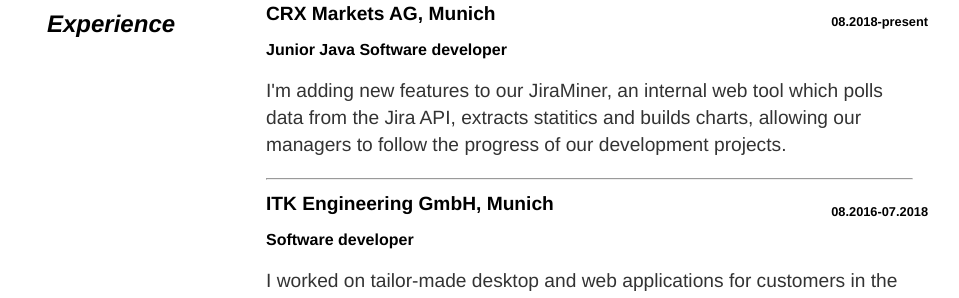
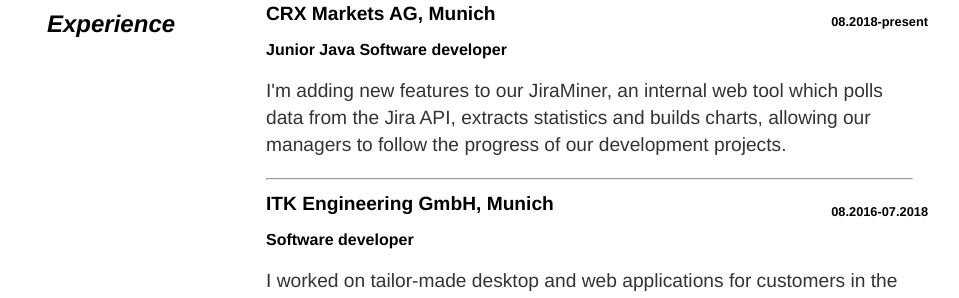
Before and after one commit to miryamch/miryamch.github.io, a Jekyll site: the page built from view/resume.html, in a window 1280 px wide. Shown: the part 836-1134 px from the top of the page, without its empty margins (160-1119 px from the left). Built offline with Jekyll 4.4.1, drawn with Linux system fonts in a browser that asks for light colours.

Commit message:
Minor fixes

```diff
--- a/view/about.html
+++ b/view/about.html
@@ -8,7 +8,7 @@
 <article>
     <div class="polaroid right" style="width:30%;">
         <img src="/images/countries.png">
-        <p>Courtesy of Michael H.</p>
+        <p>Made by Michael H. with Google MyMaps</p>
     </div>
     <div>
         <p>
--- a/view/resume.html
+++ b/view/resume.html
@@ -103,7 +103,7 @@
                 <h1>CRX Markets AG, Munich</h1>
                 <h3>Junior Java Software developer</h3>
                 <p>
-                    I'm adding new features to our JiraMiner, an internal web tool which polls data from the Jira API, extracts statitics and
+                    I'm adding new features to our JiraMiner, an internal web tool which polls data from the Jira API, extracts statistics and
                     builds charts, allowing our managers to follow the progress of our development projects.
                 </p>
             </div>
```
Also changed, not shown: index.html (+3 -5 lines).
